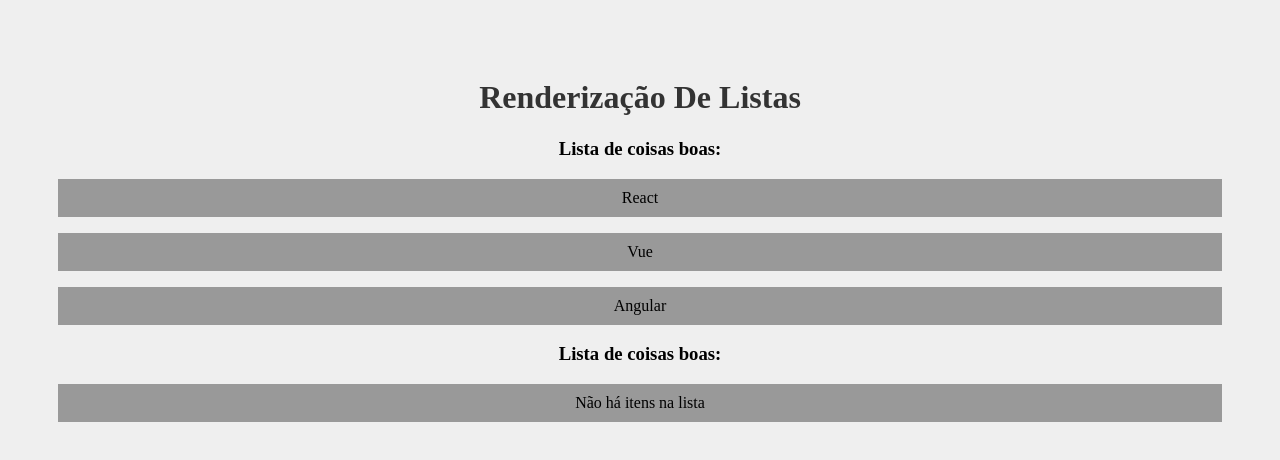
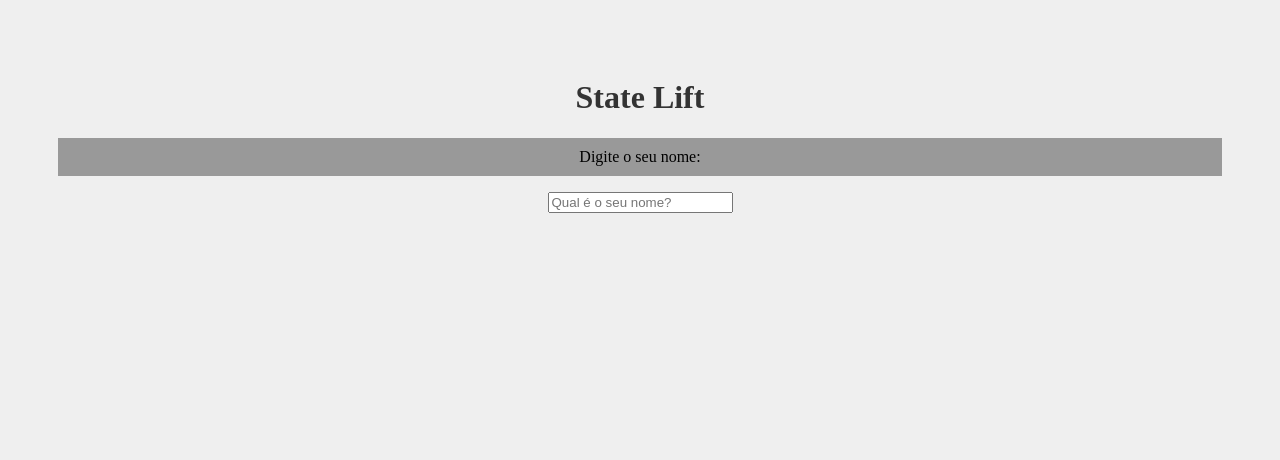
Before and after one commit to gabrielagoulart/react-curso, a React (Create React App) app in the folder meu-projeto/: page / in a window 1280 px wide. Shown: the top 460 px of the page. Built offline with nearby package versions, Linux system fonts and the light colour scheme.

Commit message:
State Lift

```diff
--- a/meu-projeto/src/App.js
+++ b/meu-projeto/src/App.js
@@ -1,20 +1,19 @@
-
+import {useState} from 'react'
 import './App.css';
-import OutraLista from './components/OutraLista';
-
+import SeuNome from './components/SeuNome';
+import Saudacao from './components/Saudacao';
 
 
 function App() {
 
-  const meusItens = ['React', 'Vue', 'Angular']
+  const [nome, setNome] = useState()
 
   return (
     <div className="App">
 
-      <h1>Renderização De Listas</h1>
-      <OutraLista itens={meusItens} />
-      <OutraLista itens={[]} />
-
+      <h1>State Lift</h1>
+      <SeuNome setNome={setNome} />
+      <Saudacao nome={nome}/>
 
     </div>
   );
--- /dev/null
+++ b/meu-projeto/src/components/Saudacao.js
@@ -0,0 +1,14 @@
+function Saudacao({nome}) {
+
+    function gerarSudacao(algumnome) {
+        return `OLá, ${algumnome}, tudo bom?`
+    }
+
+    return (
+     <>
+        {nome && <p>{gerarSudacao(nome)}</p>}
+     </>
+    )
+}
+
+export default Saudacao
--- /dev/null
+++ b/meu-projeto/src/components/SeuNome.js
@@ -0,0 +1,14 @@
+
+
+function SeuNome({ setNome }) {
+
+    return(
+
+        <div>
+            <p>Digite o seu nome:</p>
+            <input type="text" placeholder="Qual é o seu nome?" onChange={(e) => setNome(e.target.value)}/>
+        </div>
+    )
+}
+
+export default SeuNome
```
